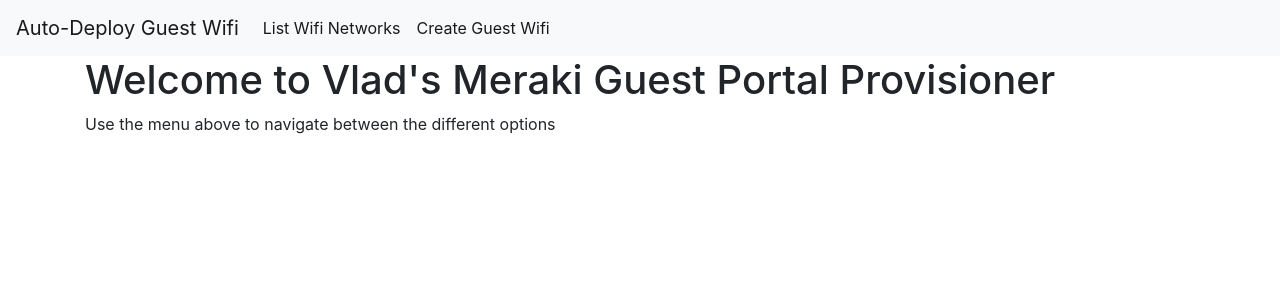
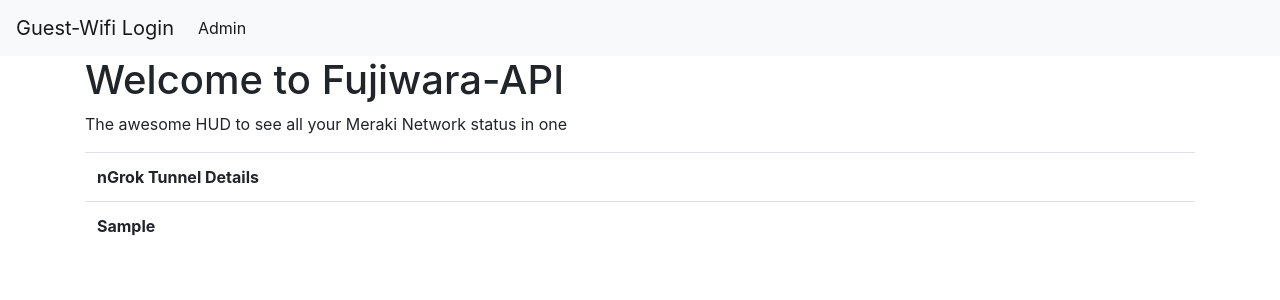
Before and after one commit to vladivanovic/fujiwara-api, a Python web app: template app/templates/admin.html in a window 1280 px wide. Shown: the top 300 px of the page. Run offline with Jinja, Linux system fonts and the light colour scheme; the template is opened without the code that fills it: most values are stand-ins (such as "Sample title", 1, 10 or a date in 2020); lists and menus that the app fills with data are empty; some libraries are stand-ins or nearby versions.

Commit message:
ngrok and basic webhook listener
ngrok and basic webhook listener added to /listen

```diff
--- a/app/templates/admin.html
+++ b/app/templates/admin.html
@@ -1,10 +1,17 @@
-{% extends 'base-admin.html' %}
+{% extends 'base.html' %}
 
 {% block title %} Meraki Guest Portal Self-Provisioning {% endblock %}
 
 {% block content %}
 
-	<h1>Welcome to Vlad's Meraki Guest Portal Provisioner</h1>
-	<p>Use the menu above to navigate between the different options</p>
+	<h1>Welcome to Fujiwara-API</h1>
+	<p>The awesome HUD to see all your Meraki Network status in one</p>
+
+	<div id='ListResults'>
+	<table class="table">
+	<tr><th scope="col">nGrok Tunnel Details</th></tr>
+	<tr><th scope="row">{{ ngrok_tunnel }}</th></tr>
+	</table>
+	</div>
 
 {% endblock %}
--- a/app/templates/base-admin.html
+++ /dev/null
@@ -1,41 +0,0 @@
-
-<!doctype html>
-<html lang="en">
-
-<head>
-    <meta charset="utf-8">
-    <meta name="viewport" content="width=device-width, initial-scale=1, shrink-to-fit=no">
-    <link rel="stylesheet" href="https://stackpath.bootstrapcdn.com/bootstrap/4.3.1/css/bootstrap.min.css" integrity="sha384-ggOyR0iXCbMQv3Xipma34MD+dH/1fQ784/j6cY/iJTQUOhcWr7x9JvoRxT2MZw1T" crossorigin="anonymous">
-    <!--
-    <link rel="stylesheet" href="{{ url_for('static', filename='css/styles.css') }}">
-    -->
-    <title>{% block title %} {% endblock %}</title>
-</head>
-
-<body>
-    <nav class="navbar navbar-expand-md navbar-light bg-light">
-        <a class="navbar-brand" href="{{ url_for('index')}}">Auto-Deploy Guest Wifi</a>
-        <button class="navbar-toggler" type="button" data-toggle="collapse" data-target="#navbarNav" aria-controls="navbarNav" aria-expanded="false" aria-label="Toggle navigation">
-            <span class="navbar-toggler-icon"></span>
-        </button>
-        <div class="collapse navbar-collapse" id="navbarNav">
-            <ul class="navbar-nav">
-            <li class="nav-item active">
-                <a class="nav-link" href="{{ url_for('list_wifi')}}">List Wifi Networks</a>
-            </li>
-	    <li class="nav-item active">
-		<a class="nav-link" href="{{ url_for('create_wifi')}}">Create Guest Wifi</a>
-	    </li>
-            </ul>
-        </div>
-    </nav>
-    <div class="container">
-        {% block content %} {% endblock %}
-    </div>
-
-    <script src="https://code.jquery.com/jquery-3.3.1.slim.min.js" integrity="sha384-q8i/X+965DzO0rT7abK41JStQIAqVgRVzpbzo5smXKp4YfRvH+8abtTE1Pi6jizo" crossorigin="anonymous"></script>
-    <script src="https://cdnjs.cloudflare.com/ajax/libs/popper.js/1.14.7/umd/popper.min.js" integrity="sha384-UO2eT0CpHqdSJQ6hJty5KVphtPhzWj9WO1clHTMGa3JDZwrnQq4sF86dIHNDz0W1" crossorigin="anonymous"></script>
-    <script src="https://stackpath.bootstrapcdn.com/bootstrap/4.3.1/js/bootstrap.min.js" integrity="sha384-JjSmVgyd0p3pXB1rRibZUAYoIIy6OrQ6VrjIEaFf/nJGzIxFDsf4x0xIM+B07jRM" crossorigin="anonymous"></script>
-</body>
-
-</html>
```
Also changed, not shown: app/app.py (+12 -0 lines), 1 other file.
